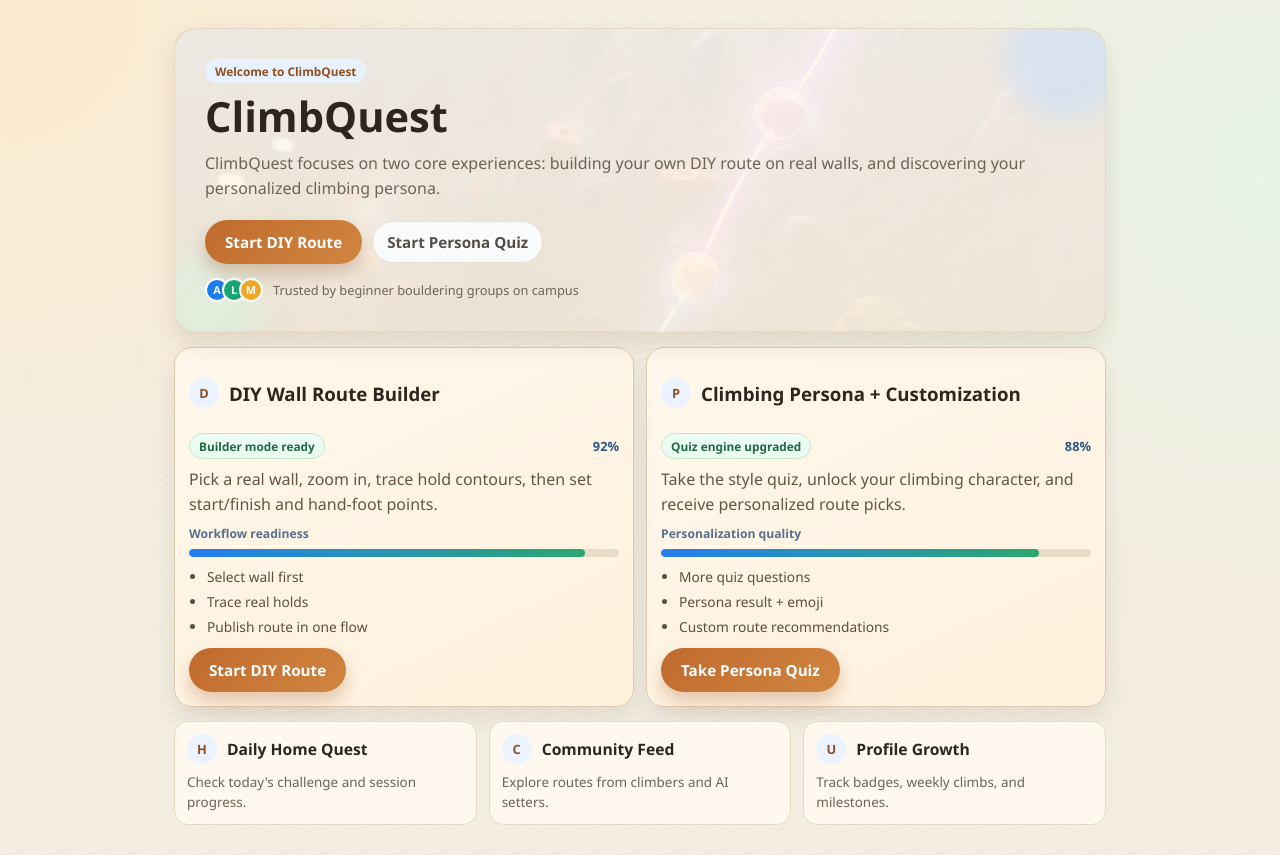
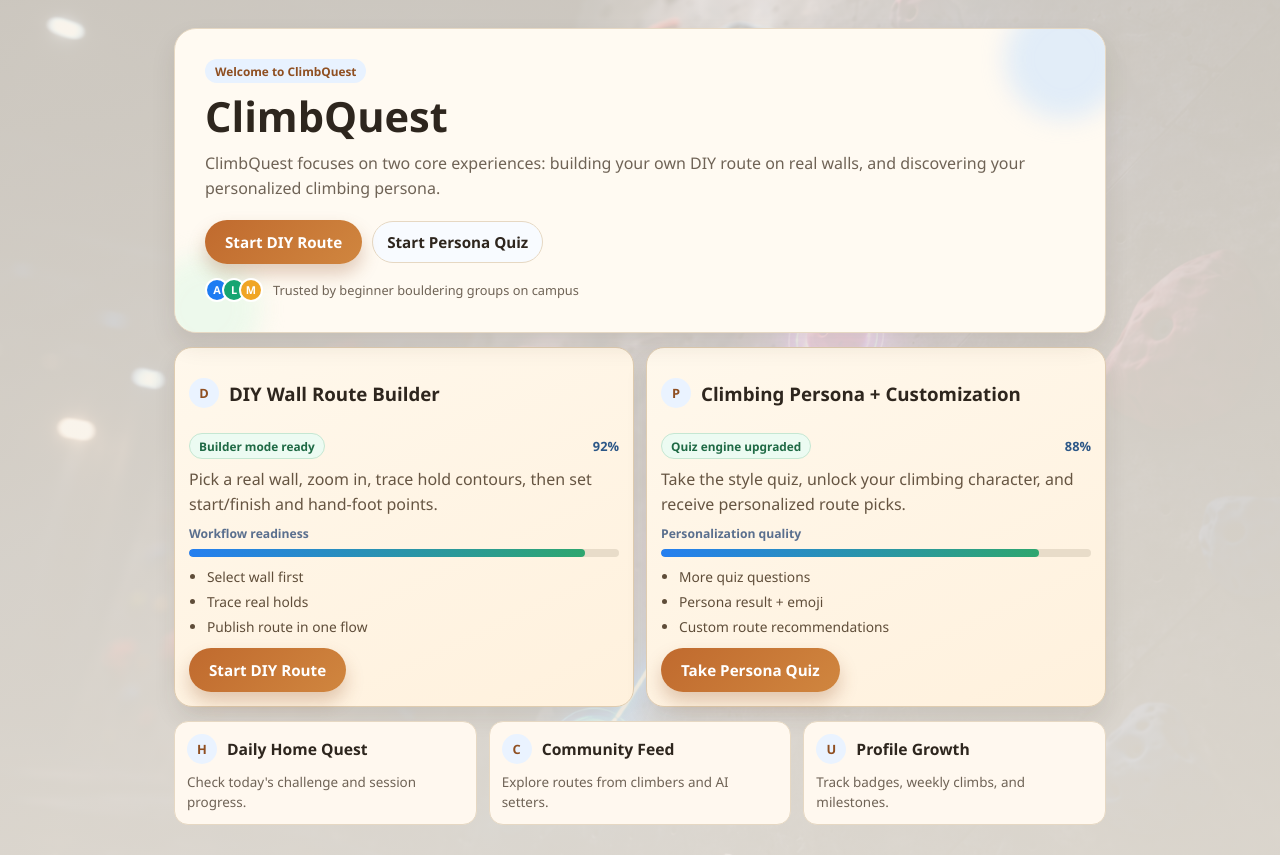
Before and after one commit to XYMMM000/CPT208-coursework, a React (Vite) app in the folder demo/: page / in a window 1280 px wide. Built offline with nearby package versions, Linux system fonts and the light colour scheme; no server answers.

Commit message:
create web app

```diff
--- a/demo/src/pages/LandingPage.jsx
+++ b/demo/src/pages/LandingPage.jsx
@@ -52,9 +52,9 @@ const secondaryFeatures = [
 
 export default function LandingPage() {
   return (
-    <div className="cq-landing-page">
-      <section className="cq-hero-card cq-hero-card-with-bg">
-        <div className="cq-hero-bg-overlay" aria-hidden="true" />
+    <div className="cq-landing-bg">
+      <div className="cq-landing-page">
+      <section className="cq-hero-card">
         <div className="cq-hero-glow cq-hero-glow-blue" aria-hidden="true" />
         <div className="cq-hero-glow cq-hero-glow-green" aria-hidden="true" />
 
@@ -131,6 +131,7 @@ export default function LandingPage() {
           </Link>
         ))}
       </section>
+      </div>
     </div>
   );
 }
--- a/demo/src/styles/climbquest.css
+++ b/demo/src/styles/climbquest.css
@@ -1755,6 +1755,16 @@ a {
 }
 
 /* Landing page */
+.cq-landing-bg {
+  min-height: 100vh;
+  background-image:
+    linear-gradient(180deg, rgba(248, 242, 232, 0.82), rgba(248, 242, 232, 0.88)),
+    url("/background%20picture.png");
+  background-size: cover;
+  background-position: center;
+  background-repeat: no-repeat;
+}
+
 .cq-landing-page {
   min-height: 100vh;
   max-width: 460px;
```
